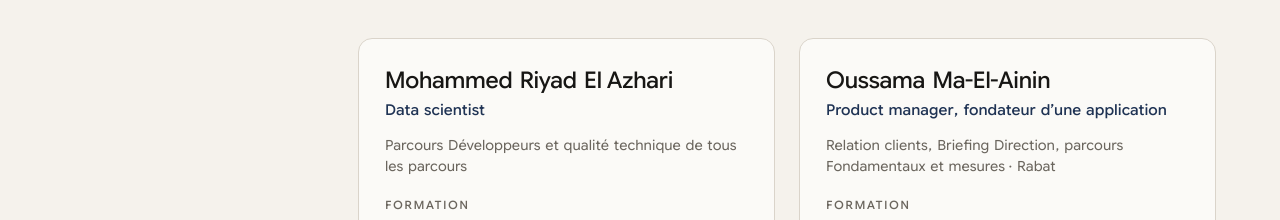
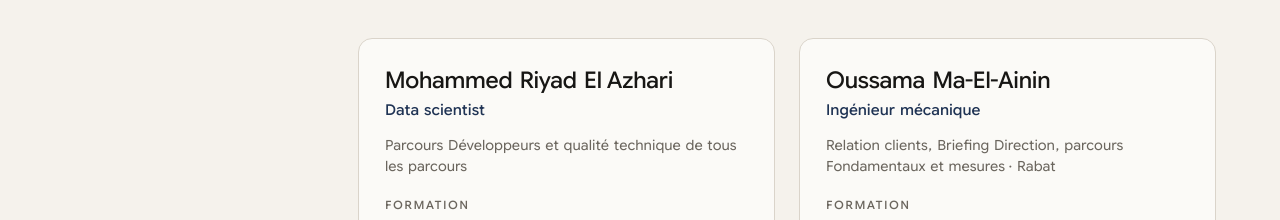
Before and after one commit to riyad123456/trainin-ma, a plain HTML site: page index.html in a window 1280 px wide. Shown: the part 11117-11337 px from the top of the page. Drawn offline with Linux system fonts and the light colour scheme.

Commit message:
Change Oussama's job title to Ingénieur mécanique
Co-Authored-By: Claude Opus 5.5 <noreply@anthropic.com>

```diff
--- a/index.html
+++ b/index.html
@@ -861,7 +861,7 @@ p,li,dd{text-wrap:pretty}
           <article class="founder" data-reveal style="--i:1">
             <div class="founder-head">
               <h3>Oussama <span class="nw">Ma-El-Ainin</span></h3>
-              <p class="founder-job">Product manager, fondateur d’une application</p>
+              <p class="founder-job">Ingénieur mécanique</p>
             </div>
             <p class="role">Relation clients, Briefing Direction, parcours Fondamentaux et mesures&nbsp;· Rabat</p>
             <p class="label">Formation</p>
```
Also changed, not shown: src.html (+1 -1 lines).
